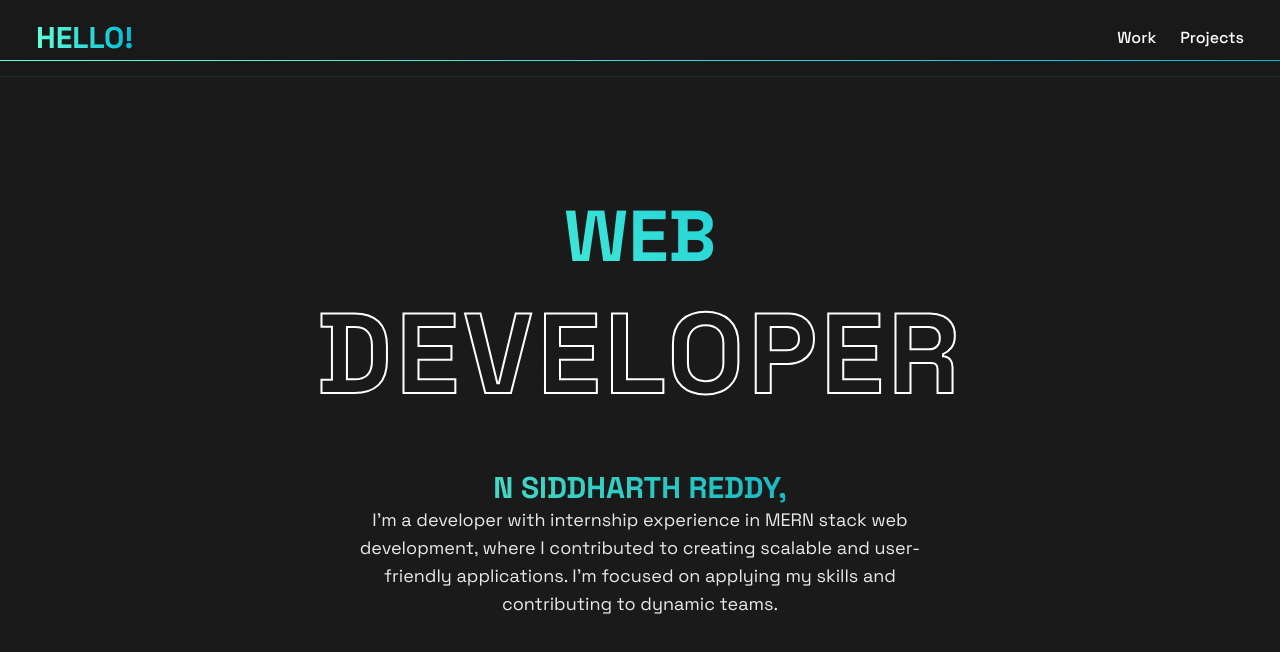
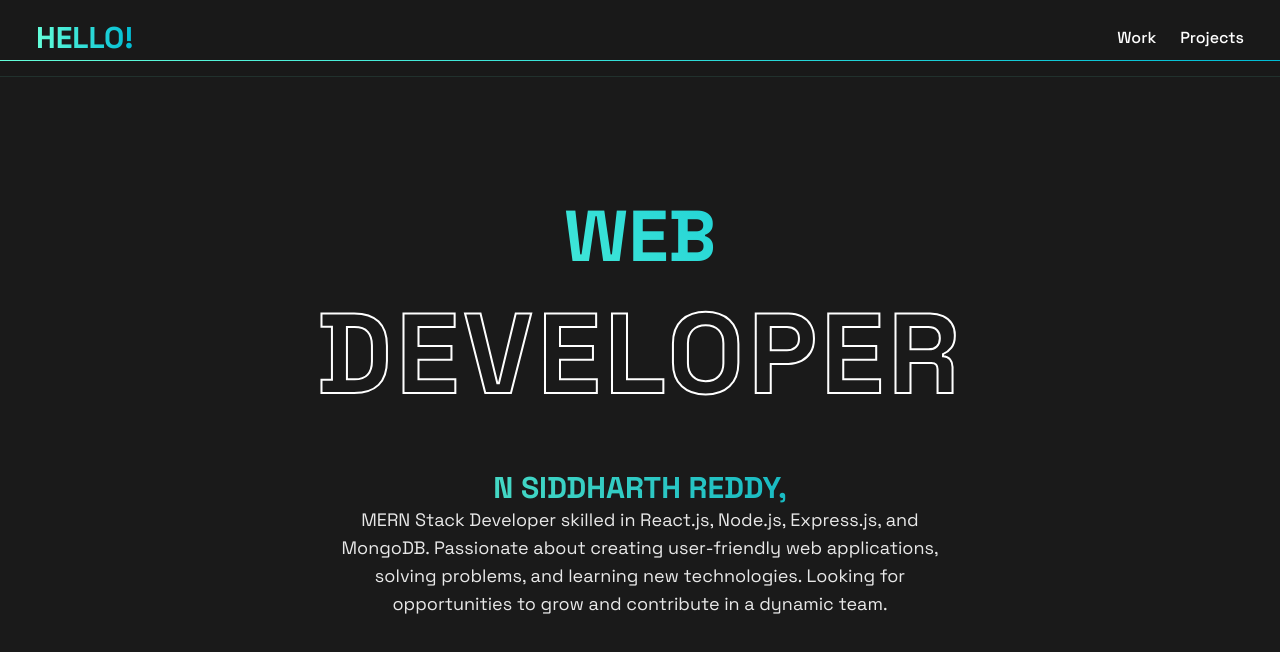
Before and after one commit to siddreddy07/Sidd-portfolio, a React (Vite) app: page / in a window 1280 px wide. Shown: the top 652 px of the page. Built offline with nearby package versions, Linux system fonts and the light colour scheme.

Commit message:
Changed Info About me

```diff
--- a/src/Projects.tsx
+++ b/src/Projects.tsx
@@ -16,7 +16,7 @@ const projects = [
       {
         title: 'Future Scope',
         content: 'Future enhancements include real-time code collaboration, allowing developers to work together seamlessly within the chat platform. A group chat feature will be introduced, incorporating AI-powered assistance for better communication. Additionally, advanced AI capabilities such as voice interactions and smart replies will be integrated to enhance user engagement and productivity.',
-        image: 'https://images.pexels.com/photos/6664884/pexels-photo-6664884.jpeg?auto=compress&cs=tinysrgb&w=1260&h=750&dpr=2'
+        image: 'https://images.unsplash.com/photo-1650735310415-392ab5378954?q=80&w=2070&auto=format&fit=crop&ixlib=rb-4.0.3&ixid=M3wxMjA3fDB8MHxwaG90by1wYWdlfHx8fGVufDB8fHx8fA%3D%3D'
       }
     ]
   },
--- a/src/pages/Home.tsx
+++ b/src/pages/Home.tsx
@@ -131,8 +131,8 @@ function Home() {
           <h2 className="static-text">DEVELOPER</h2>
           <p className="mt-8 text-base md:text-lg intro-text mx-auto">
           <p className="text-2xl md:text-3xl font-bold bg-gradient-to-r from-[#64ffda] to-[#00bcd4] bg-clip-text text-transparent">N SIDDHARTH REDDY,</p>
-          <p className='md:block hidden'>I'm a developer with internship experience in MERN stack web development, where I contributed to creating scalable and user-friendly applications. I'm focused on applying my skills and contributing to dynamic teams.</p>
-          <p className='md:hidden block'>Developer with MERN stack internship experience, contributing to scalable web development. Seeking opportunities to grow and contribute</p>
+          <p className='md:block hidden'>MERN Stack Developer skilled in React.js, Node.js, Express.js, and MongoDB. Passionate about creating user-friendly web applications, solving problems, and learning new technologies. Looking for opportunities to grow and contribute in a dynamic team.</p>
+          <p className='md:hidden block'>MERN Stack Developer passionate about building user-friendly web applications, problem-solving, and learning new technologies.</p>
           </p>
         </div>
       </motion.section>
```
